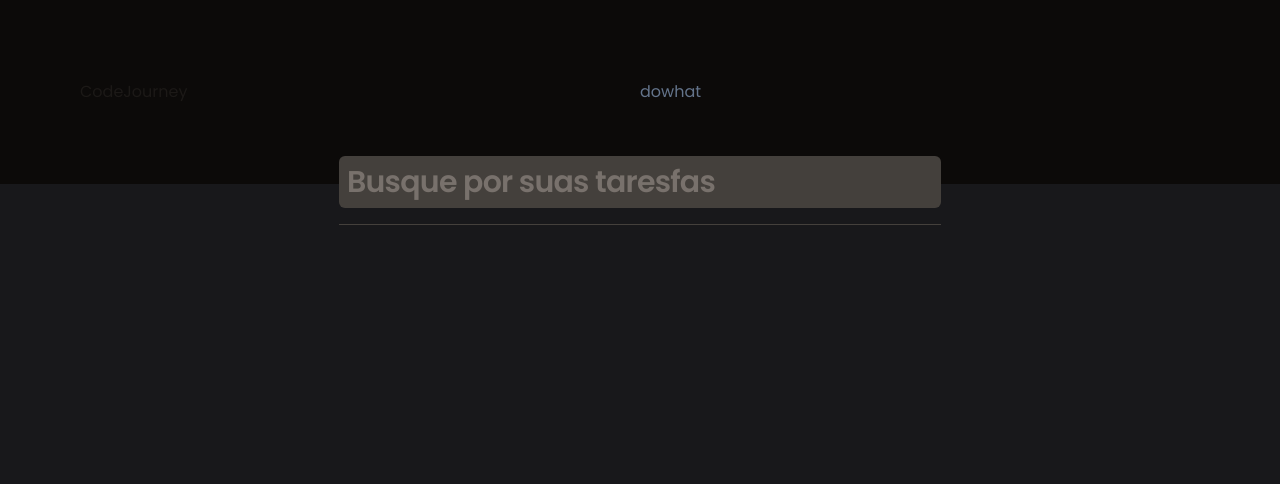
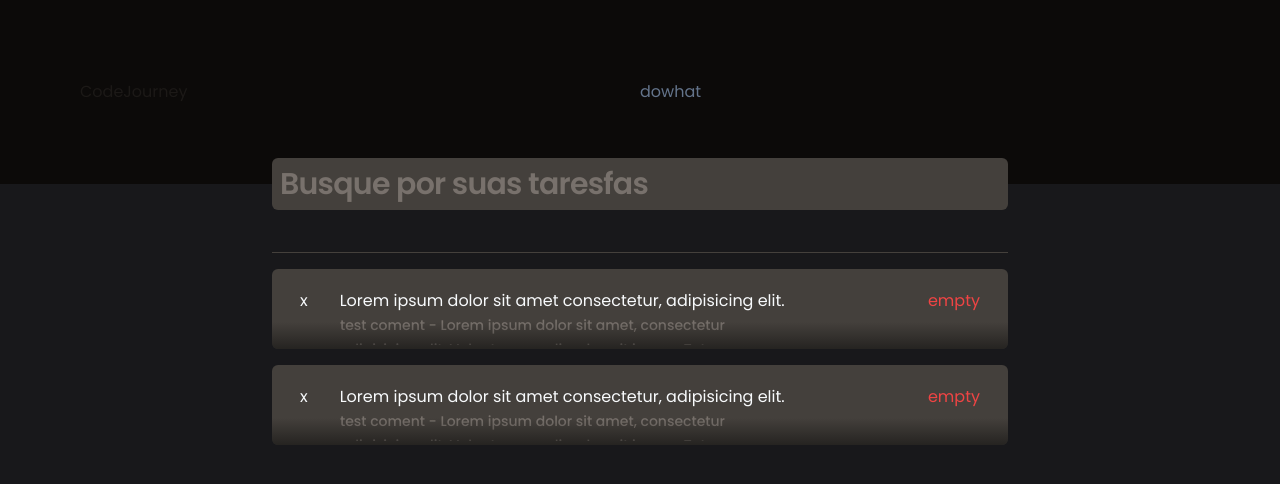
Before and after one commit to Frankdias92/code-challenges, a React (Vite) app in the folder Rocketseat-Challeges/what-to-do/: page / in a window 1280 px wide. Shown: the top 484 px of the page. Built offline with nearby package versions, Linux system fonts and the light colour scheme.

Commit message:
create components

```diff
--- a/Rocketseat-Challeges/what-to-do/src/app.tsx
+++ b/Rocketseat-Challeges/what-to-do/src/app.tsx
@@ -1,31 +1,20 @@
 import { Header } from "./components/header";
+import { NewNoteTask } from "./components/new-note-task";
+import { NoteTask } from "./components/note-task";
 
 
 export function App() {
   return (
-    <section className="mx-auto flex flex-col">
+    <section className="flex flex-col">
       <Header />
 
-      <div className="mx-auto max-w-6xl -my-7 space-y-4">
-        <form className="w-full">
-          <input
-            type="text"
-            placeholder="Busque por suas taresfas"
-            className="w-full bg-stone-700 text-3xl font-semibold tracking-tight
-            placeholder:text-stone-500
-            rounded-md p-2 items-center"
-            />
-        </form>
+      <div className="mx-auto max-w-6xl space-y-4 flex flex-col">
+        <NewNoteTask />
 
         <div className="h-px bg-stone-700"/>
 
-        <div className="flex flex-1">
-
-          <div className="rounded-md bg-stone-700">
-
-          </div>
-
-        </div>
+        <NoteTask />
+        <NoteTask />
       </div>
     </section>
   )
--- /dev/null
+++ b/Rocketseat-Challeges/what-to-do/src/components/new-note-task.tsx
@@ -0,0 +1,13 @@
+export function NewNoteTask() {
+    return (
+    <form className="flex flex-1 -translate-y-1/2">
+        <input
+          type="text"
+          placeholder="Busque por suas taresfas"
+          className="w-[736px] bg-stone-700 text-3xl font-semibold tracking-tight
+          placeholder:text-stone-500
+          rounded-md p-2 items-center"
+          />
+     </form>
+    )
+}
--- /dev/null
+++ b/Rocketseat-Challeges/what-to-do/src/components/note-task.tsx
@@ -0,0 +1,33 @@
+
+
+export function NoteTask() {
+    return (
+
+        <button className="flex flex-row w-full justify-between items-start
+        rounded-md bg-stone-700 py-5 px-7 h-20 relative overflow-hidden
+        hover:ring-2 hover:ring-stone-500 text-left
+        outline-none focus-visible:ring-2 focus-visible:ring-lime-500">
+            <div className="flex flex-col pb-2">
+              <div className="flex items-start gap-8 pr-4">
+                <h1>x</h1>
+
+                <p className="w-[450px] ">
+                  Lorem ipsum dolor sit amet consectetur, adipisicing elit.
+                </p>
+              </div>
+
+              <div className="h-8 overflow-hidden">
+              <p className="text-stone-500 w-[450px] pl-10 text-sm font-medium leading-6">test coment - Lorem ipsum dolor sit amet, consectetur adipisicing elit. Voluptas repudiandae sit ipsam. Totam, autem amet nostrum sapiente neque fugit nisi ullam recusandae, ad doloribus consequuntur doloremque ex libero. Enim, et.</p>
+              </div>
+            </div>
+
+            <button className="text-red-500 rounded-md
+            outline-none focus-visible:ring-2 focus-visible:ring-red-400">
+                empty
+            </button>
+
+            <div className="absolute bottom-0 left-0 right-0 h-1/3 bg-gradient-to-t from-black/45 to-black/0 pointer-events-none"/>
+        </button>
+
+    )
+}
```
